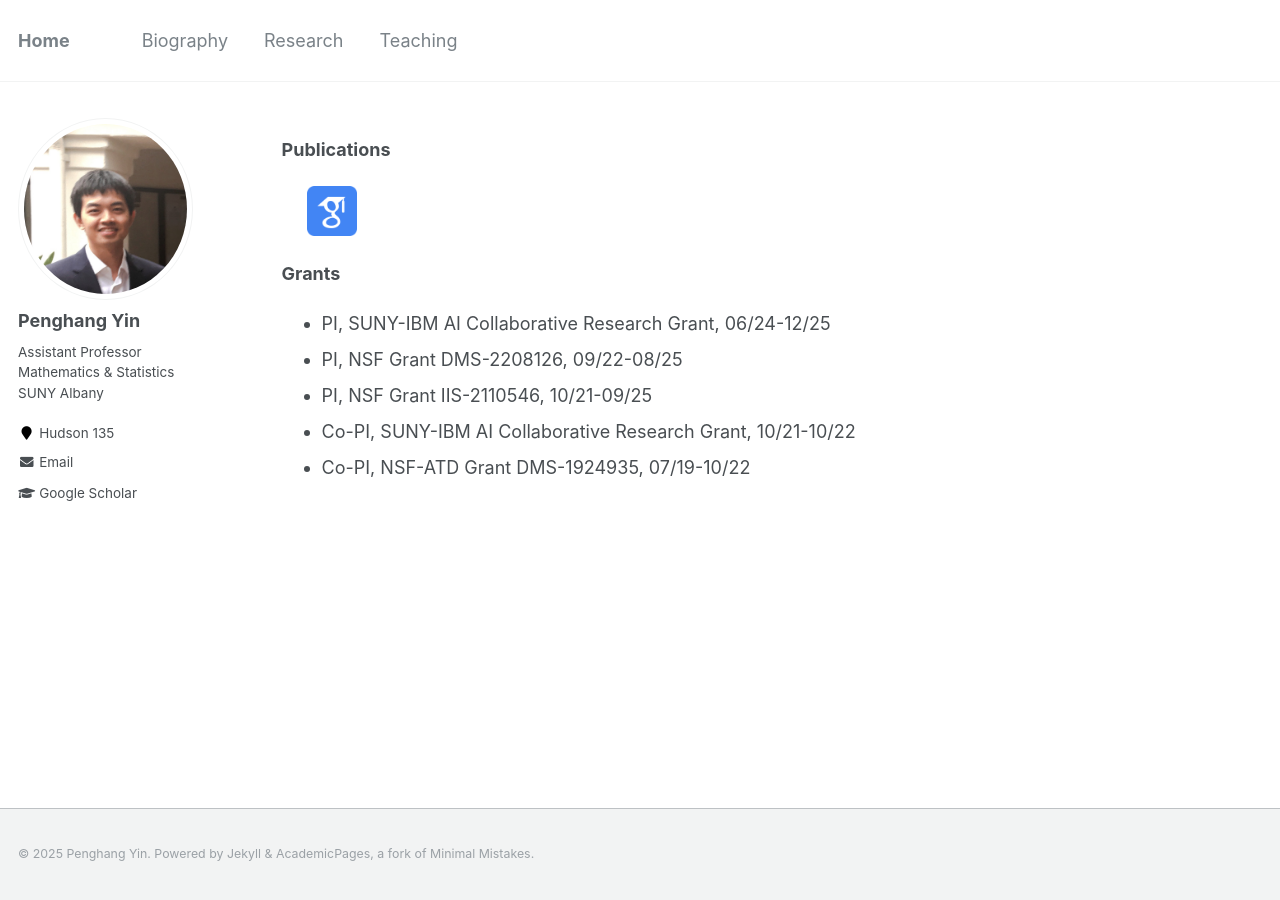
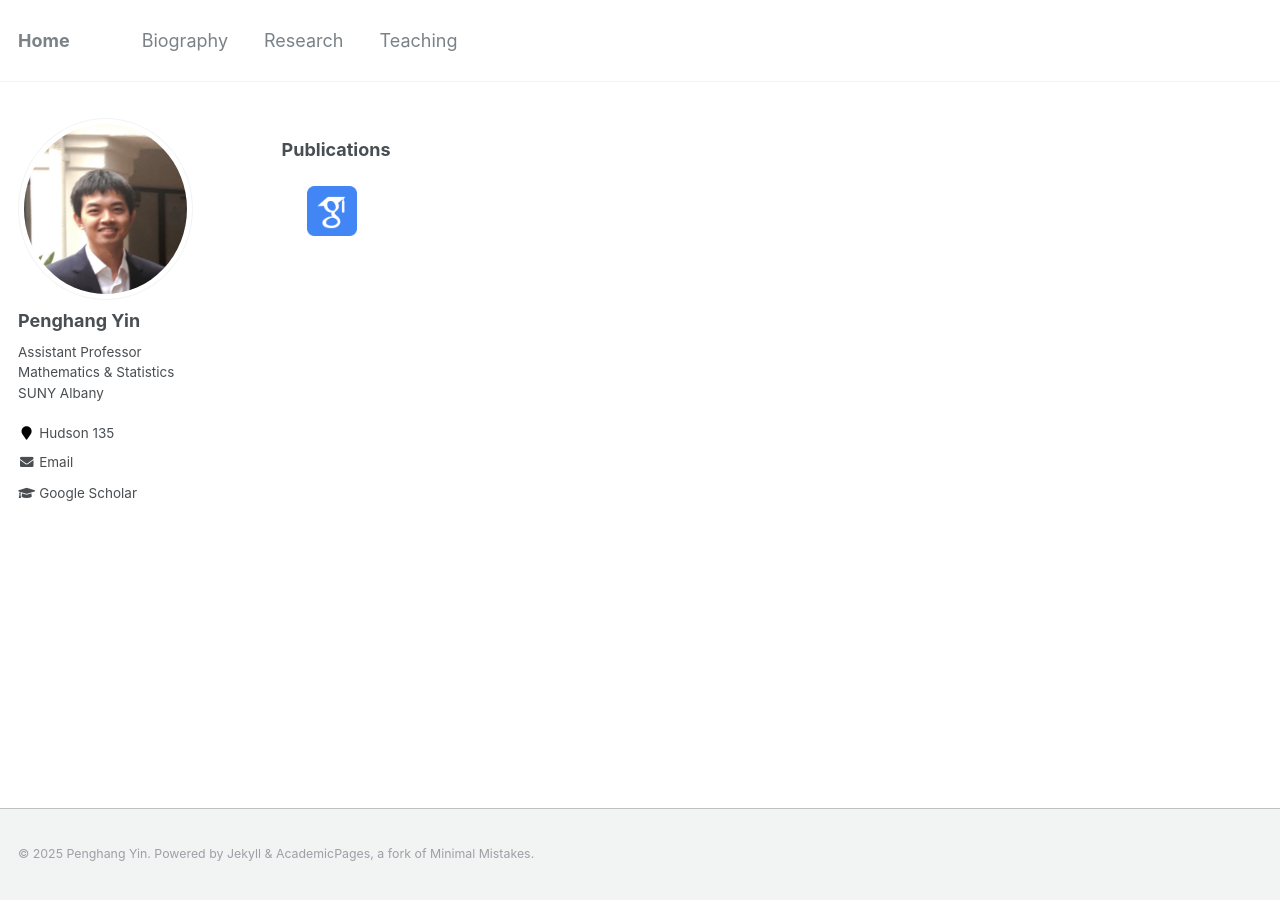
Before and after one commit to yin-penghang/yin-penghang.github.io, a Jekyll site: the page built from _pages/research.md, in a window 1280 px wide. Built offline with Jekyll 4.4.1, drawn with Linux system fonts in a browser that asks for light colours.

Commit message:
Update research.md

```diff
--- a/_pages/research.md
+++ b/_pages/research.md
@@ -11,11 +11,3 @@ author_profile: true
 **Publications**
 
 &nbsp;&nbsp;&nbsp;&nbsp; [<img align="center" src= "/images/Scholar-icon.png" height="50" width = "50">](https://scholar.google.com/citations?user=PY1Cb7MAAAAJ&hl=en)
-
-**Grants**
-
-- PI, SUNY-IBM AI Collaborative Research Grant, 06/24-12/25
-- PI, NSF Grant DMS-2208126, 09/22-08/25
-- PI, NSF Grant IIS-2110546, 10/21-09/25
-- Co-PI, SUNY-IBM AI Collaborative Research Grant, 10/21-10/22
-- Co-PI, NSF-ATD Grant DMS-1924935, 07/19-10/22
```
